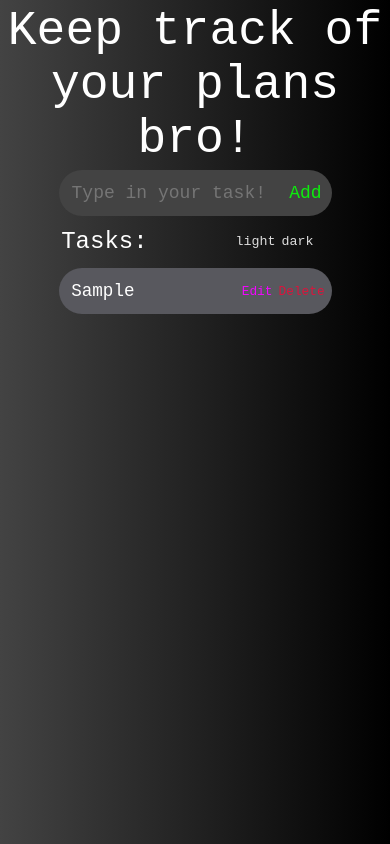
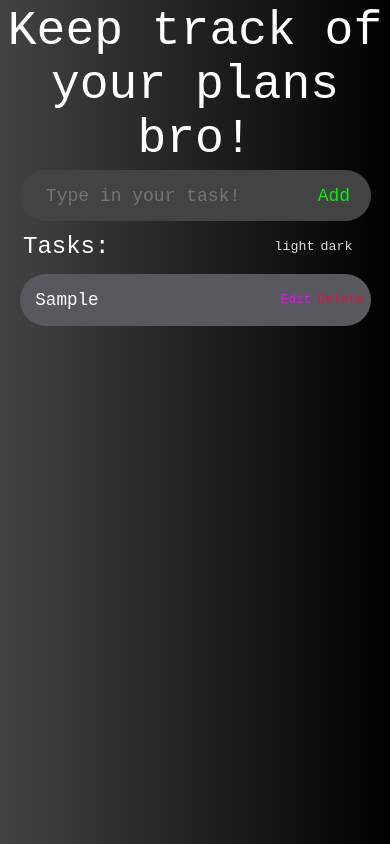
Before and after one commit to olekszczepanowski/to-do-list, a plain HTML site: page index.html in a window 390 px wide. Both pictures are taken after typing "Sample" into the empty fields and a click on the button "Add". Drawn offline with Linux system fonts and the light colour scheme; a web font is replaced by a local one.

Commit message:
added editBtn and change css a bit

```diff
--- a/index.html
+++ b/index.html
@@ -26,8 +26,7 @@
         </div></div>
     <div id="tasks-container">
         <div class="single-task" style ="display: none;">
-            <!-- <input id="added-task-name" disabled></input> -->
-            <span></span>
+            <input id="added-task-name" readonly></input>
         <div class="div-task-action">
             <button type="submit" id="edit-task-btn">Edit</button>
             <button type="submit" id="delete-task-btn">Delete</button>
--- a/script.js
+++ b/script.js
@@ -15,8 +15,8 @@ function darkMode(){
 
 var lightModeButton = document.getElementById('light-mode-btn');
 var darkModeButton = document.getElementById('dark-mode-btn');
-lightModeButton.addEventListener('click', lightMode);
-darkModeButton.addEventListener('click', darkMode);
+lightModeButton.addEventListener("click", lightMode);
+darkModeButton.addEventListener("click", darkMode);
 
 function taskActions(){
     var input = document.getElementById("task-name");
@@ -33,42 +33,36 @@ function taskActions(){
     var taskTemplate = document.querySelector(".single-task");
     var newTask = taskTemplate.cloneNode(true);
     newTask.style.display = "flex";
-    newTask.querySelector("span").textContent = inputValue;
+    newTask.querySelector("input").value = inputValue;
     var deleteButton = newTask.querySelector("#delete-task-btn");
-    // var editButton = newTask.querySelector("#edit-task-btn");
-    deleteButton.addEventListener('click', function() {
+    var editButton = newTask.querySelector("#edit-task-btn");
+    deleteButton.addEventListener("click", function() {
         deleteTask(newTask);
     });
-    // editButton.addEventListener('click',function(){
-    //     editTask(newTask);
-    // });
+    editButton.addEventListener("click", function() {
+        if(editButton.innerText.toLowerCase() == "edit"){
+            newTask.querySelector("input").removeAttribute("readonly");
+            newTask.querySelector("input").focus();
+            editButton.innerText = "Save";
+        }
+        else{
+            newTask.querySelector("input").setAttribute("readonly",true);
+            editButton.innerText = "Edit";
+        }
+    });
+
 
     input.value="";
 
     taskContainer.appendChild(newTask);
 }
-var addButton = document.getElementById('add-task-btn');
-addButton.addEventListener('click',taskActions);
+var addButton = document.getElementById("add-task-btn");
+addButton.addEventListener("click",taskActions);
 function deleteTask(task) {
     var taskContainer = document.getElementById("tasks-container");
     taskContainer.removeChild(task);
 }
-// function editTask(task){
-//     var inputElem = document.getElementById("added-task-name");
-//     inputElem.disabled = false;
-// }
-
-// function spanSwitch(e) {
-//     let txt = e.innerText;
-//     let element = document.getElementById('element');
-
-//     element.innerHTML = `<input onblur='spanReset(this)' value='${txt}' />`;
-//     document.getElementsByTagName('input')[0].focus();
-//   }
-
-//   function spanReset(e) {
-//     let txt = e.value;
-//     let element = document.getElementById('element');
-
-//     element.innerHTML = `<span onclick='spanSwitch(this)'> ${txt} </span>`;
-//   }
+function editTask(task) {
+    var inputElem = document.getElementById("added-task-name");
+    inputElem.removeAttribute("readonly");
+}
--- a/style.css
+++ b/style.css
@@ -89,6 +89,9 @@ button{
     flex-direction: column;
     width: 100%;
 }
+input:focus{
+    outline:none;
+}
 .single-task{
     display: flex;
     justify-content: space-between;
@@ -117,16 +120,7 @@ button{
     min-width: 60%;
     text-overflow: ellipsis;
 }
-.single-task span{
-    font-size: 110%;
-    padding: 4%;
-    color:white;
-    background: none;
-    border: none;
-    border-radius: 30px;
-    background-color: transparent;
-    min-width: 60%;
-}
+
 #edit-task-btn , #delete-task-btn{
     padding: 4%;
     font-size: 80%;
@@ -172,24 +166,24 @@ button{
 }
 @media(max-width: 1180px){
     .single-task{
-        width: 60%;
+        width: 80%;
     }
 
     nav{
-        width: 60%;
+        width: 80%;
     }
     #title-div{
-        width: 60%;
+        width: 80%;
     }
 }
 @media(max-width: 900px){
     .single-task{
-        width: 70%;
+        width: 90%;
     }
     nav{
-        width: 70%;
+        width: 90%;
     }
     #title-div{
-        width: 70%;
+        width: 90%;
     }
 }
```
